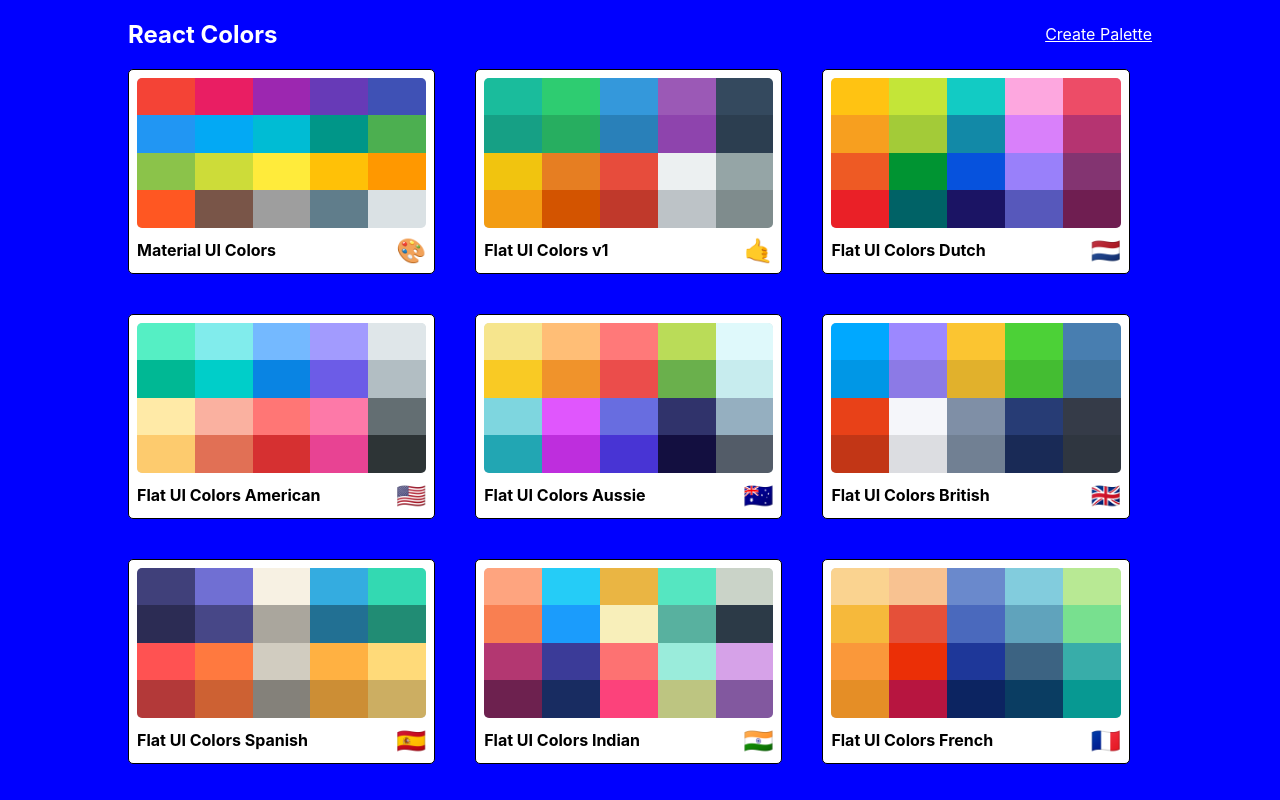
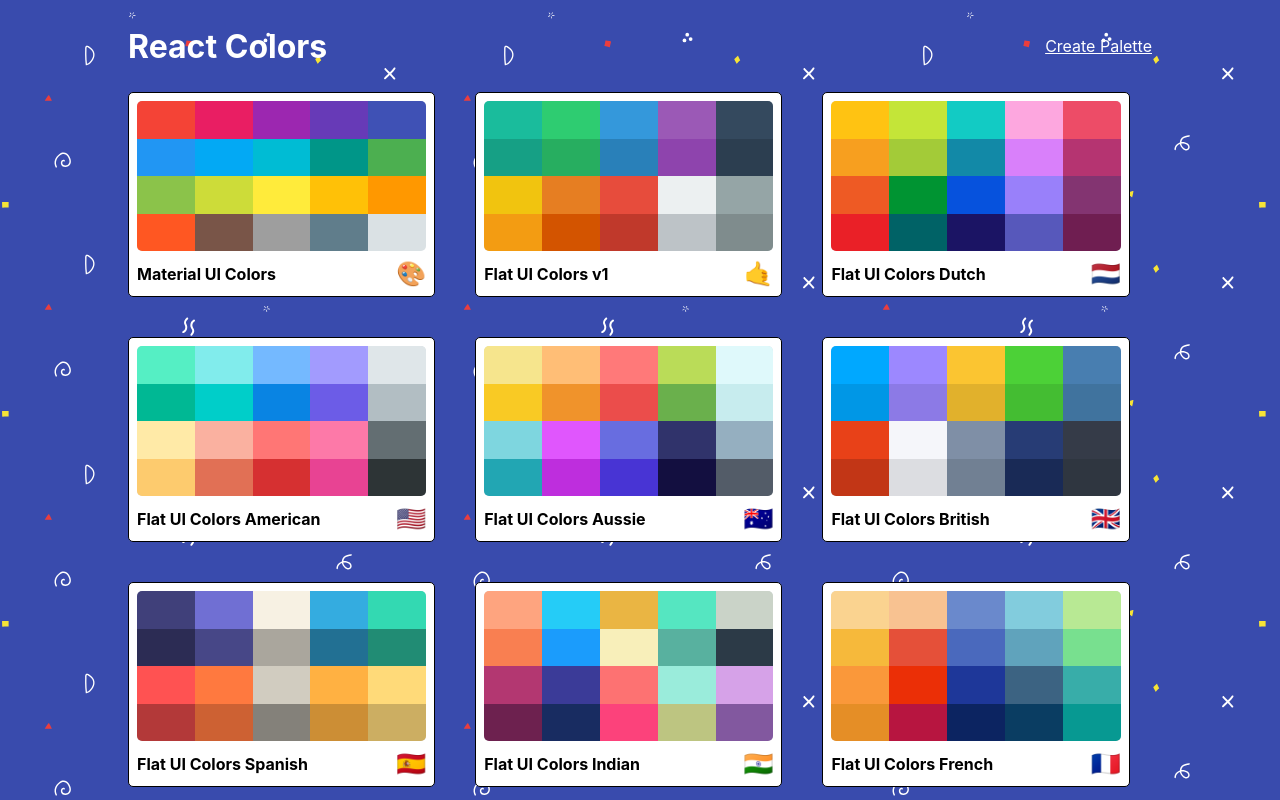
Before and after one commit to antcar112/react-color-picker, a React (Create React App) app: page / in a window 1280 px wide. Built offline with nearby package versions, Linux system fonts and the light colour scheme.

Commit message:
Add bg to svg to PaletteList

```diff
--- a/src/PaletteList.js
+++ b/src/PaletteList.js
@@ -22,7 +22,7 @@
 			<div className={classes.root}>
 				<div className={classes.container}>
 					<nav className={classes.nav}>
-						<h1>React Colors</h1>
+						<h1 className={classes.heading}>React Colors</h1>
 						<Link to="/palette/new">Create Palette</Link>
 					</nav>
 					<div className={classes.palettes}>
--- a/src/index.css
+++ b/src/index.css
@@ -5,7 +5,7 @@
 		"Helvetica Neue", sans-serif;
 	-webkit-font-smoothing: antialiased;
 	-moz-osx-font-smoothing: grayscale;
-	/* overflow: hidden; */
+	overflow: hidden;
 }
 
 code {
--- a/src/styles/PaletteListStyles.js
+++ b/src/styles/PaletteListStyles.js
@@ -1,12 +1,20 @@
 import sizes from './sizes';
+import bg from './bg.svg'
 
 export default {
 	root      : {
-		backgroundColor : 'blue',
 		height          : '100vh',
 		display         : 'flex',
 		alignItems      : 'flex-start',
-		justifyContent  : 'center'
+		justifyContent  : 'center',
+		/* background by SVGBackgrounds.com */
+		backgroundColor : '#394bad',
+		backgroundImage : `url(${bg})`,
+		backgroundAttachment: 'fixed',
+		overflow: 'auto'
+	},
+	heading : {
+		fontSize: '2rem'
 	},
 	container : {
 		width              : '50%',
@@ -43,7 +51,7 @@
 		},
 		[sizes.down('xs')]: {
 			gridTemplateColumns : 'repeat(1, 100%)',
-			gridGap             : '1rem'
+			gridGap             : '1.4rem'
 		}
 	}
 };
```
Also changed, not shown: src/styles/Confetti-Doodles.svg (added), src/styles/bg.svg (added).
